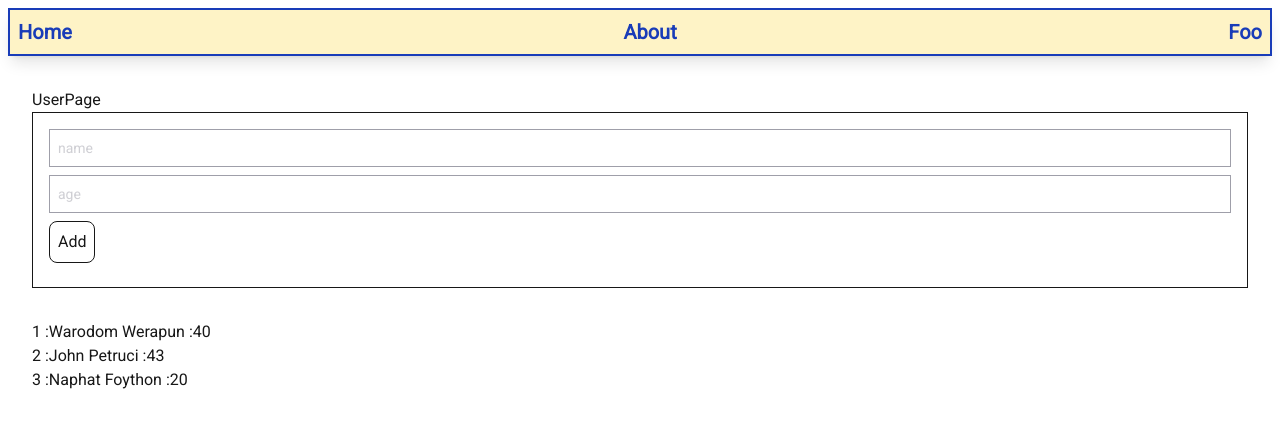
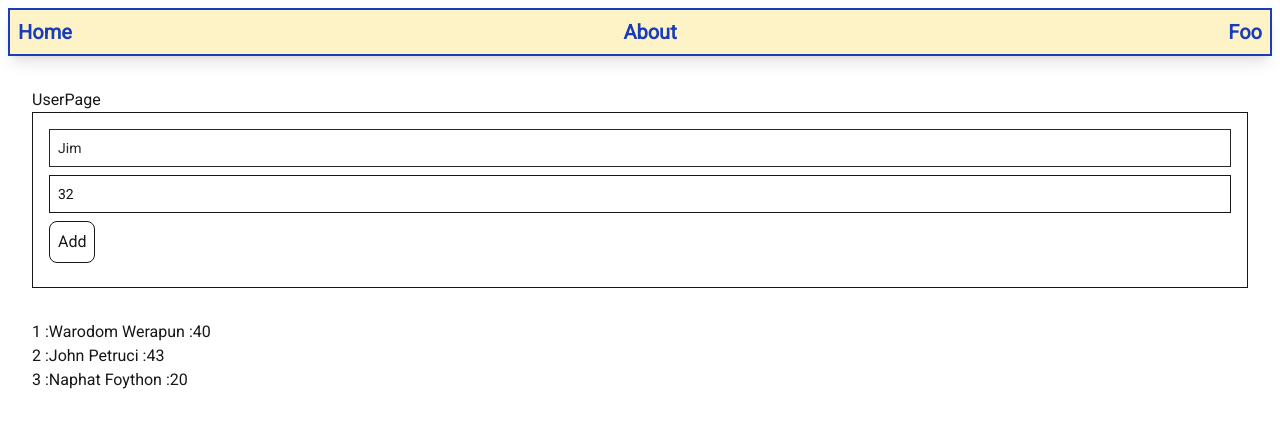
Before and after one commit to cocpsu2025-hash/hello, a Next.js app: page /user in a window 1280 px wide. Shown: the top 428 px of the page. Built offline with nearby package versions, Linux system fonts and the light colour scheme.

Commit message:
add form element

```diff
--- a/app/user/page.tsx
+++ b/app/user/page.tsx
@@ -1,11 +1,29 @@
+'use client'
+
+import { ChangeEvent, useState } from "react"
 
 export default function UserPage() {
+
+  const [form, setForm] = useState({
+    name: "Jim",
+    age: 32,
+  })
 
   const users = [
     { id: 1, name: "Warodom Werapun", age: 40 },
     { id: 2, name: "John Petruci", age: 43 },
     { id: 3, name: "Naphat Foython", age: 20 },
   ]
+
+  const handleChange = (e: ChangeEvent<HTMLInputElement>) => {
+    const { name, value } = e.target
+    console.log("Name: ", name, "value: ", value)
+
+    setForm(prev => ({
+      ...prev,
+      [name]: value
+    }))
+  }
 
   return (
     <div>
@@ -16,17 +34,24 @@ export default function UserPage() {
       >
         <div>
           <input
-            className="border p-2 text-sm text-zinc-400 mb-2 w-full"
-            type="text" name="name" placeholder="name" />
+            className="border p-2 text-sm text-zinc-800 mb-2 w-full"
+            type="text" name="name" placeholder="name" value={form.name}
+            onChange={handleChange}
+          />
 
         </div>
         <div>
           <input
-            className="border p-2 text-sm text-zinc-400 mb-2 w-full"
-            type="number" name="age" placeholder="age" />
+            className="border p-2 text-sm text-zinc-8400 mb-2 w-full"
+            type="number" name="age" value={form.age} placeholder="age"
+            onChange={handleChange}
+          />
         </div>
         <div>
           <button
+            onClick={() => {
+              console.log("click")
+            }}
             className="border p-2 rounded-lg mb-2"
           >Add</button>
         </div>
```
